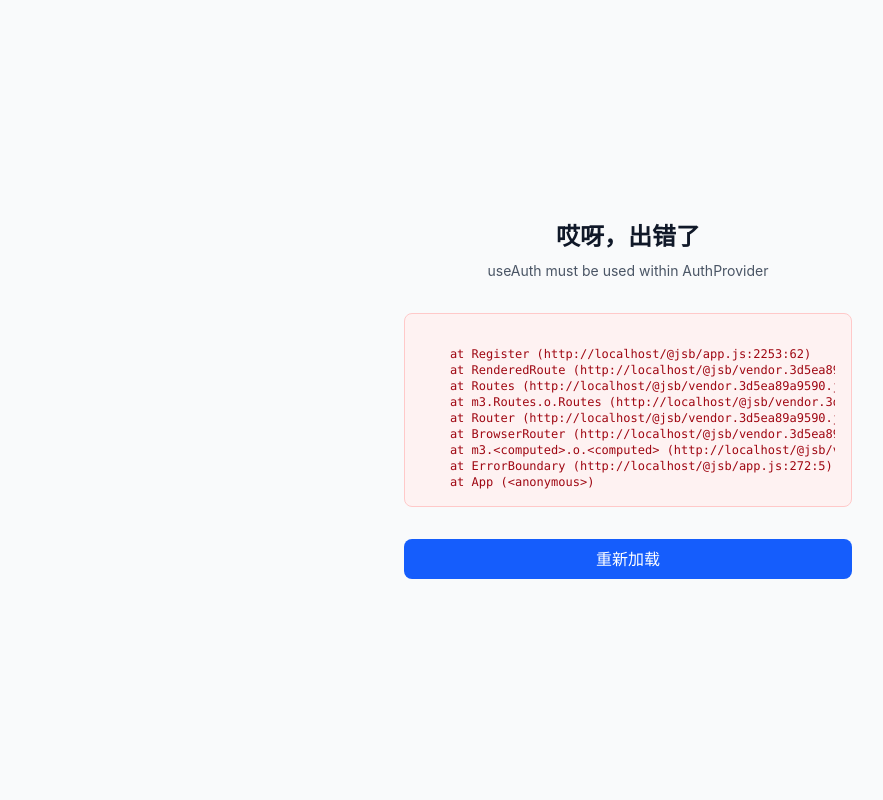
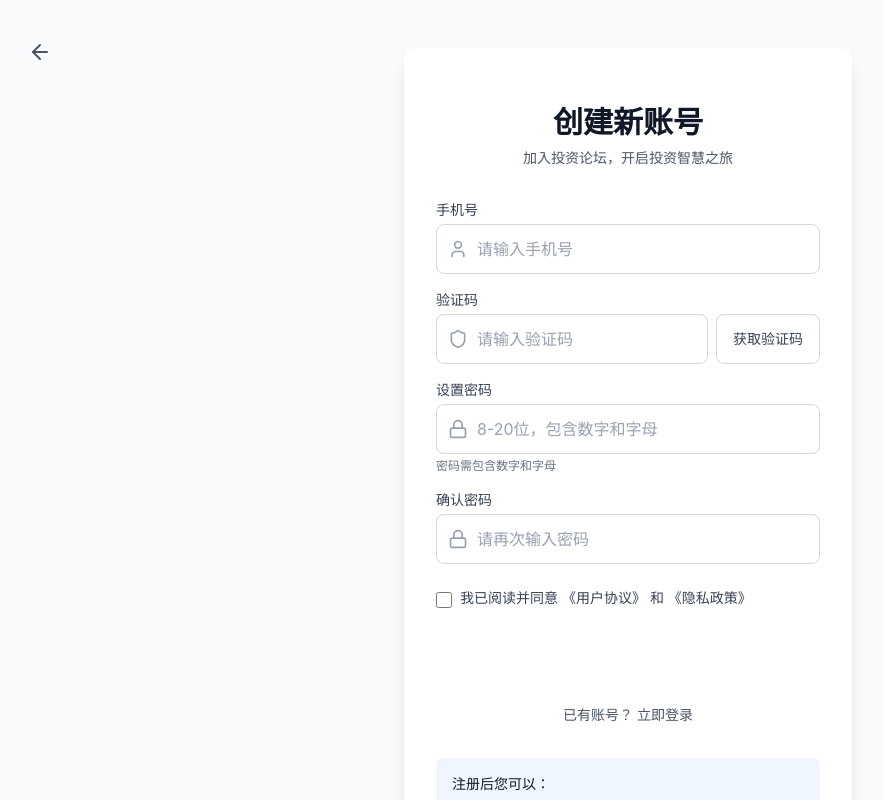
Before and after one commit to Stock-Fund-Investment-Forum/Stock-Fund-Investment-Forum, a React (Vite) app: page /register in a window 1280 px wide. Shown: the top 800 px of the page, without its empty margins (12-895 px from the left). Built offline with nearby package versions, Linux system fonts and the light colour scheme.

Commit message:
fix: fix login/register page error

```diff
--- a/src/App.jsx
+++ b/src/App.jsx
@@ -15,6 +15,7 @@ import Messages from './pages/social/Messages';
 import Groups from './pages/social/Groups';
 import GroupDetail from './pages/social/GroupDetail';
 import AdminDashboard from './pages/admin/AdminDashboard';
+import { AuthProvider } from './context/AuthContext';
 
 function App() {
   return (
@@ -22,8 +23,8 @@ function App() {
       <BrowserRouter>
         <Routes>
           {/* Auth routes without layout */}
-          <Route path="/login" element={<Login />} />
-          <Route path="/register" element={<Register />} />
+          <Route path="/login" element={<AuthProvider><Login /></AuthProvider>} />
+          <Route path="/register" element={<AuthProvider><Register /></AuthProvider>} />
           <Route path="/forgot-password" element={<ForgotPassword />} />
 
           {/* Routes with layout */}
@@ -46,6 +47,6 @@ function App() {
       </BrowserRouter>
     </ErrorBoundary>
   );
-}
+};
 
 export default App;
```
